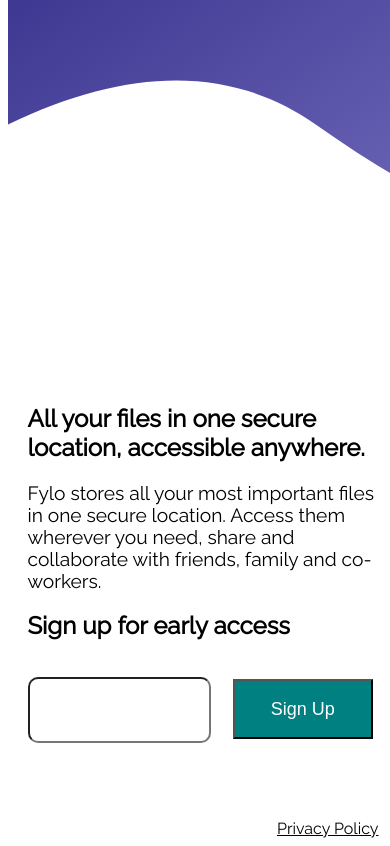
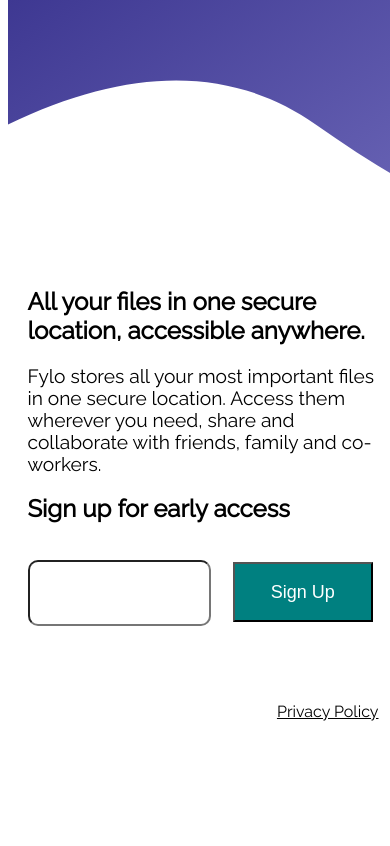
Before and after one commit to ChamuMutezva/fylo-landing-page, a plain HTML site: page index.html in a window 390 px wide. Shown: the part 560-1406 px from the top of the page. After the commit the page ends 1289 px from the top, so only its background shows below. Drawn offline with Linux system fonts and the light colour scheme.

Commit message:
feat: fixinng main and aside margins

```diff
--- a/main.css
+++ b/main.css
@@ -178,6 +178,7 @@ footer {
     }
 
     main {
+        margin-top: -30%;
         width: 100%;
     }
 
```
